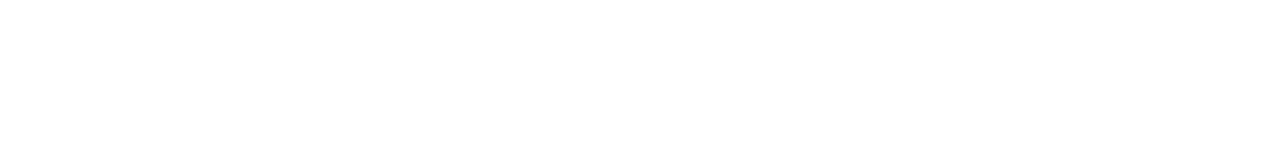
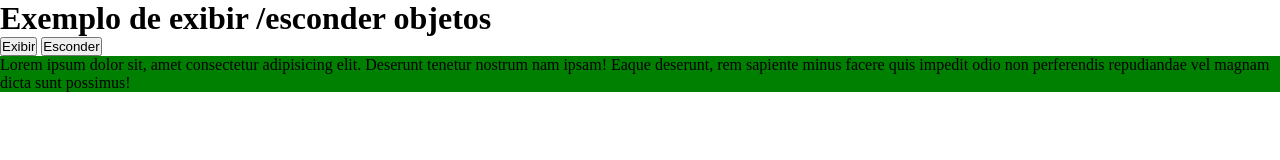
Before and after one commit to kanxxs/Exemplos-Jquery, a plain HTML site: page index.html in a window 1280 px wide. Drawn offline with nearby package versions, Linux system fonts and the light colour scheme.

Commit message:
dando erro noJS

```diff
--- a/index.html
+++ b/index.html
@@ -7,7 +7,12 @@
     <link rel="stylesheet" href="style.css">
 </head>
 <body>
-
+    <h1>Exemplo de exibir /esconder objetos</h1>
+    <input type="button" value="Exibir" id="bnt_exibir">
+    <input type="button" value="Esconder" id="bnt_esconder">
+    <p class="texto">
+        Lorem ipsum dolor sit, amet consectetur adipisicing elit. Deserunt tenetur nostrum nam ipsam! Eaque deserunt, rem sapiente minus facere quis impedit odio non perferendis repudiandae vel magnam dicta sunt possimus!
+    </p>
 
 
 </body>
--- a/style.css
+++ b/style.css
@@ -0,0 +1,8 @@
+*{
+    margin: 0;
+    padding: 0;
+
+}
+.texto{
+    background-color: green;
+}
```
Also changed, not shown: script.js (+8 -0 lines).
